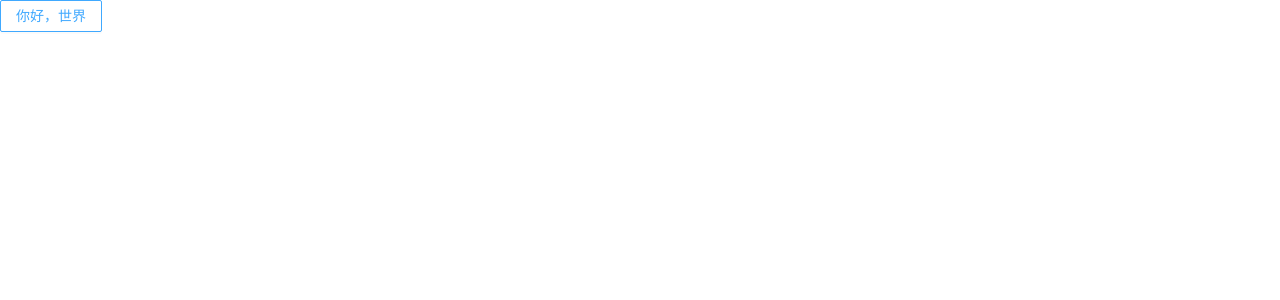
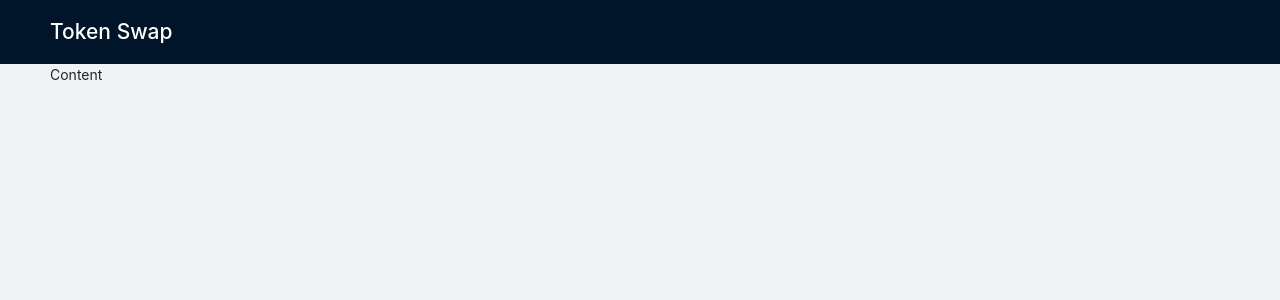
Before and after one commit to wrule/token-swap-ui, a React (Create React App) app: page / in a window 1280 px wide. Shown: the top 300 px of the page. Built offline with nearby package versions, Linux system fonts and the light colour scheme.

Commit message:
提交代码

```diff
--- a/src/App.module.scss
+++ b/src/App.module.scss
@@ -0,0 +1,7 @@
+.title {
+  color: white;
+}
+
+.content {
+  padding: 0px 50px;
+}
--- /dev/null
+++ b/src/App.scss
@@ -0,0 +1,3 @@
+#root {
+  height: 100%;
+}
--- a/src/App.tsx
+++ b/src/App.tsx
@@ -1,15 +1,24 @@
-import { ConfigProvider, Button } from 'antd';
+import { ConfigProvider, Layout } from 'antd';
 import zhCN from 'antd/es/locale/zh_CN';
 import moment from 'moment';
 import 'moment/locale/zh-cn';
 import 'antd/dist/antd.min.css';
+import './App.scss';
+import style from './App.module.scss';
+
+const { Header, Content } = Layout;
 
 moment.locale('zh-cn');
 
 function App() {
   return (
     <ConfigProvider locale={zhCN}>
-      <Button>你好，世界</Button>
+      <Layout style={{ height: '100%' }}>
+        <Header>
+          <h1 className={style.title}>Token Swap</h1>
+        </Header>
+        <Content className={style.content}>Content</Content>
+      </Layout>
     </ConfigProvider>
   );
 }
```
